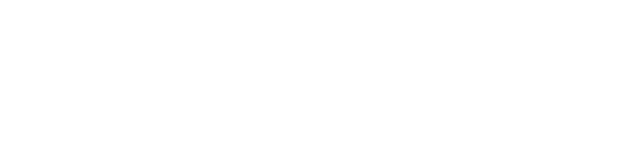
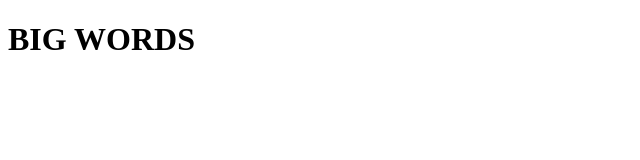
Before and after one commit to cyrdescat/sharezza, a plain HTML site: page index.html in a window 1280 px wide. Shown: the whole page, without its empty margins (0-640 px from the left). Drawn offline with Linux system fonts and the light colour scheme.

Commit message:
Added an <h1> tag

```diff
--- a/index.html
+++ b/index.html
@@ -5,6 +5,6 @@
     <title>Better title</title>
   </head>
   <body>
-
+    <h1>BIG WORDS</h1>
   </body>
 </html>
```
